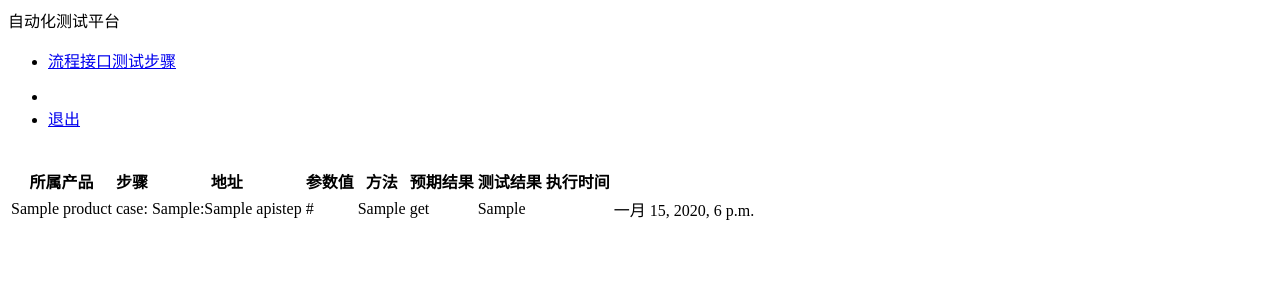
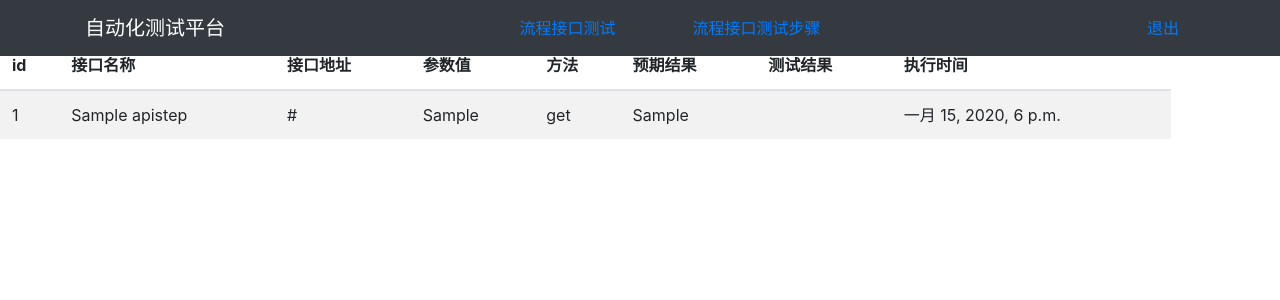
Before and after one commit to zhuwenbo9527/autotest, a Django app: page /apistep_manage/ in a window 1280 px wide. Shown: the top 300 px of the page. Run offline with Django 3.2, Linux system fonts and the light colour scheme; a user stored in the database is signed in; tables that the repository leaves empty hold one stand-in row (values such as "Sample post"); some libraries are stand-ins or nearby versions.

Commit message:
2020-10-07 P119

```diff
--- a/apitest/admin.py
+++ b/apitest/admin.py
@@ -1,5 +1,5 @@
 from django.contrib import admin
-from apitest.models import Apitest, Apistep ,Apis
+from apitest.models import Apitest, Apistep, Apis
 
 # Register your models here.
 class ApistepAdmin(admin.TabularInline):
--- a/apitest/templates/apistep_manage.html
+++ b/apitest/templates/apistep_manage.html
@@ -2,45 +2,42 @@
         "http://www.w3.org/TR/html4/loose.dtd">
 <html lang="zh-CN">
 <head>
-    <title>自动化测试平添</title>
+    {% load bootstrap4 %}
+    {% bootstrap_css %}
+    {% bootstrap_javascript %}
+    <title>自动化平台测试</title>
 </head>
 <body role="document">
 <!--导航栏-->
-<nav class="navbar navbar-inverse navbar-fixed-top">
-    <div class="container">
-        <div class="navbar-header">
-            <a class="navbar-brand" herf="#">自动化测试平台</a>
-        </div>
-        <div id="navbar" class="collapse navbar-collapse">
-            <ul class = "nav navbar-nav">
-                <li class="active">
-                    <a href="/apistep_manage/">流程接口测试步骤</a>
-                </li>
+<nav class="navbar navbar-expand-sm bg-dark navbar-dark fixed-top">
+    <div class = "container">
+            <a class = "navbar-brand" href="#">自动化测试平台 </a>
+            <ul class = "nav justify-content-center">
+                <a class = "nav-link" style="'color:white" href="/apitest_manage/">流程接口测试</a>
+                &nbsp;&nbsp;&nbsp;&nbsp;&nbsp;&nbsp;&nbsp;&nbsp;&nbsp;&nbsp;
+                <a class = "nav-link" style="'color:white" href="/apistep_manage/">流程接口测试步骤</a>
             </ul>
-            <ul class="nav navbar-nav navbar-right">
-                <li><a href="#">{{ user }}</a></li>
-                <li><a href="/logout/">退出</a></li>
-            </ul>
-        </div>
+            <u1 class="nav justify-content-end">
+                <li class="nav-link"><a style="'color:white" href="#">{{ user }}</a></li>
+                <li class="nav-link"><a style="'color:white" href="/logout/">退出</a></li>
+            </u1>
     </div>
 </nav>
-
 <!--流程接口测试步骤-->
-<div class="row" style="padding-top: 20px">
-    <div class="col-md-ll">
+<div class="row" style="padding-top: 40px">
+    <div class="col-md-11">
         <table class="table table-striped">
             <thead>
             <tr>
-                <th>所属产品</th><th>步骤</th> <th>地址</th> <th>参数值</th> <th>方法</th>
+                <th>id</th><th>接口名称</th> <th>接口地址</th> <th>参数值</th> <th>方法</th>
                 <th>预期结果</th> <th>测试结果</th> <th>执行时间</th>
             </tr>
             </thead>
             <tbody>
             {% for apistep in apisteps %}
             <tr>
-                <td>{{ apistep.Apitest.Product.productname }}</td>
-                <td>case{{ apistep.Apistep.id }}:{{ apistep.Apistep.apitestname }}</td>
-                <td>{{ apistep.apistep }}:{{ apistep.apiname }}</td>
+                <td>{{ apistep.id }}</td>
+                <td>{{ apistep.apiname }}</td>
                 <td>{{ apistep.apiurl }}</td>
                 <td>{{ apistep.apiparamvalue }}</td>
                 <td>{{ apistep.apimethod }}</td>
@@ -51,7 +48,7 @@
                 <a style="color:red">{{ apistep.stauts }}</a>
                 {% endif %}
                 </td>
-            <td>{{ apistep.create_time }}</td>
+                <td>{{ apistep.create_time }}</td>
             </tr>
             {% endfor %}
             </tbody>
--- a/apitest/templates/login.html
+++ b/apitest/templates/login.html
@@ -2,6 +2,9 @@
 <html>
 <meta http-equiv="Content-Type" content="text/html; charset=utf-8"/>
 <head>
+    {% load bootstrap4 %}
+    {% bootstrap_css %}
+    {% bootstrap_javascript %}
     <meta http-equiv="Content-Tpye" content="text/html; charset=UTF-8"/>
     <title>AutotestPlat</title>
     <style>body{text-align:center}</style>
--- a/apitest/views.py
+++ b/apitest/views.py
@@ -4,6 +4,7 @@ from django.contrib.auth.decorators import login_required
 from django.contrib import auth
 from apitest.models import Apitest,Apistep,Apis
 from django.contrib.auth import authenticate, login
+import pymysql
 
 
 def test(request):
@@ -70,15 +71,17 @@ def test_report(request):
     db = pymysql.connect(user='root', db='autotest', passwd='123456', host='127.0.0.1')
     cursor = db.cursor()
     sql1 = 'Select count(id) From apitest_apis where apitest_apis.apistatus = 1'
-    aa = cursor.exceute(sql1)
-    apis_pass_count = [row[0] for row in cursor.fetchmany(aa)[0]]
+    aa = cursor.execute(sql1)
+    apis_pass_count = [row[0] for row in cursor.fetchmany(aa)][0]
     sql2 = 'Select count(id) From apitest_apis Where apitest_apis.apistatus=0'
-    bb = cursor.exceute(sql2)
-    apis_fail_count = [row[0] for row in cursor.fetchmany(bb)[0]]
+    bb = cursor.execute(sql2)
+    apis_fail_count = [row[0] for row in cursor.fetchmany(bb)][0]
     db.close()
-    return render(request, "report.htm;", {"user":username, "apiss":apis_list, "apiscounts":apis_count,
-                                           "apis_pass_counts":apis_pass_count, "apis_fail_counts":apis_fail_count,
+    return render(request, "report.html", {"user":username, "apiss":apis_list, "apiscounts": apis_count,
+                                           "apis_pass_counts": apis_pass_count, "apis_fail_counts": apis_fail_count,
                                            })#把值赋给apiscounts变量
 
+def left(request):
+    return render(request, "left.html")
 
 # Create your views here.
--- a/autotest/settings.py
+++ b/autotest/settings.py
@@ -87,7 +87,7 @@ DATABASES = {
         'USER': 'root',
         'PASSWORD':'123456',
         'HOST': '127.0.0.1',
-        'PORT':'3306',
+        'PORT': '3306',
     }
 }
 
--- a/autotest/urls.py
+++ b/autotest/urls.py
@@ -29,6 +29,7 @@ urlpatterns = [
     path('login/', views.login),
     path('home/', views.home),
     path('logout/', views.logout),
+    #产品管理
     path('product_manage/', proviews.product_manage),
     path('apitest_manage/', views.apitest_manage),
     path('apistep_manage/', views.apistep_manage),
@@ -41,4 +42,5 @@ urlpatterns = [
     path('appcasestep_manage/', appviews.appcasestep_manage),
     path('webcase_manage/', webviews.webcase_manage),
     path('webcasestep_manage/', webviews.webcasestep_manage),
+    path('left/', views.left),
 ]
--- a/product/templates/product_manage.html
+++ b/product/templates/product_manage.html
@@ -23,8 +23,8 @@
 </nav>
 
 <!--产品列表-->
-<div class="row" style="padding-top:20px;padding-left: 600px">
-    <div class="col-md-ll">
+<div class="row" style="padding-top:20px">
+    <div class="col-md-11">
         <table class="table table-striped">
             <thead>
             <tr><td>&nbsp;</td></tr>
--- a/set/admin.py
+++ b/set/admin.py
@@ -1,4 +1,4 @@
- from django.contrib import admin
+from django.contrib import admin
 from set.models import Set
 
 class SetAdmin(admin.ModelAdmin):
```
Also changed, not shown: apitest/templates/apis_manage.html (+16 -20 lines), apitest/templates/apitest_manage.html (+15 -25 lines), apitest/templates/home.html (+8 -5 lines).
